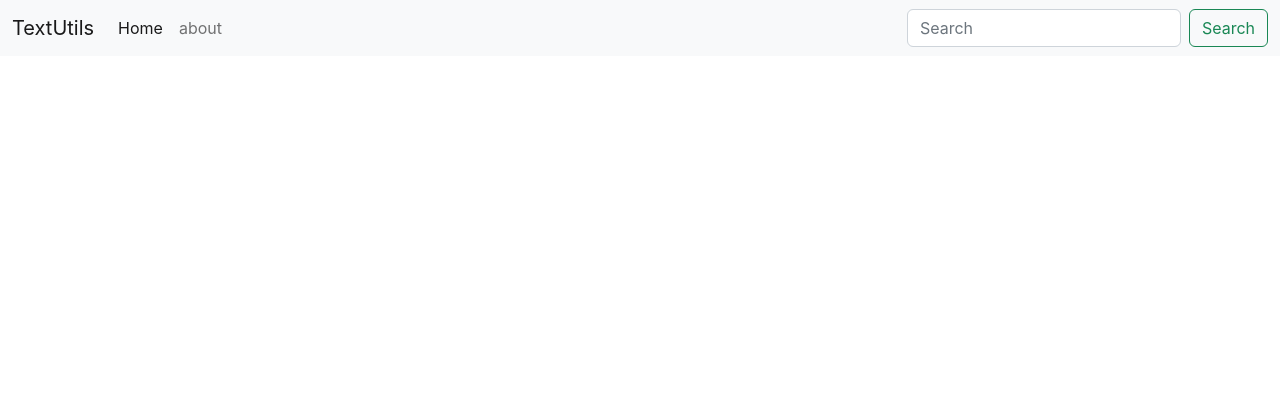
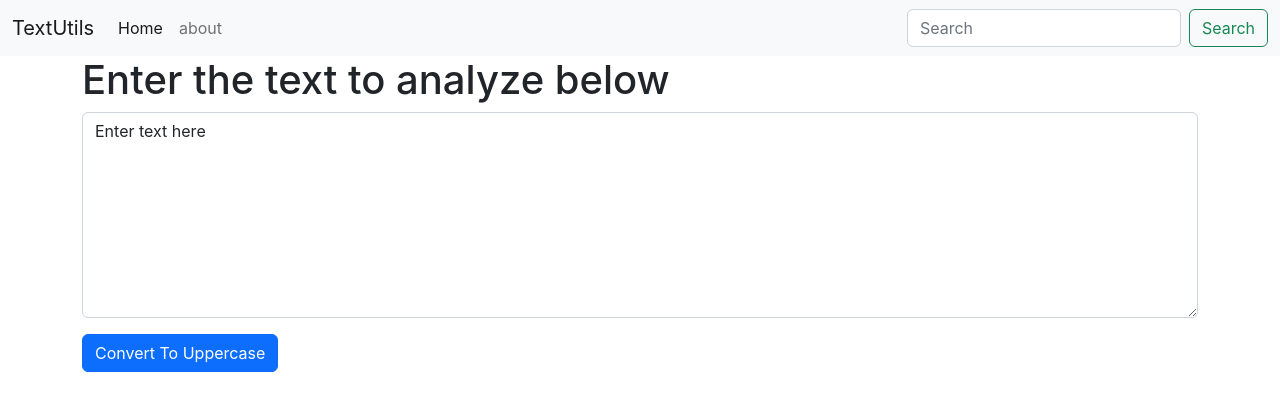
Before and after one commit to tusharsolanki15/React, a React (Create React App) app: page / in a window 1280 px wide. Shown: the top 410 px of the page. Built offline with nearby package versions, Linux system fonts and the light colour scheme.

Commit message:
video NO:7

```diff
--- a/src/App.js
+++ b/src/App.js
@@ -1,10 +1,15 @@
 import "./App.css";
 import Navbar from "./components/Navbar";
+import TextForm from "./components/TextForm";
+
 
 function App() {
   return (
     <>
       <Navbar title="TextUtils" aboutText="about"/>
+      <div className="container">
+        <TextForm heading="Enter the text to analyze below" />
+      </div>
     </>
   );
 }
--- a/src/components/Navbar.js
+++ b/src/components/Navbar.js
@@ -48,7 +48,7 @@
 
 Navbar.propTypes = {
     title: PropTypes.string.isRequired,
-    abouttext: PropTypes.string.isRequired
+    aboutText: PropTypes.string.isRequired
 }
 
 Navbar.defaultProps = {
--- /dev/null
+++ b/src/components/TextForm.js
@@ -0,0 +1,28 @@
+import React, {useState}from "react";
+
+export default function TextForm(props) {
+    const handleUpClick = () =>{
+        // console.log("Uppercase was clicked: " + text);
+        let newText = text.toUpperCase();
+        setText(newText)
+    }
+
+
+    const handleUpChange = (event) =>{
+        // console.log("On change");
+        setText(event.target.value)
+    }
+
+    const [text, setText] = useState("Enter text here");
+    // text = "new text" // Wrong way to change the state
+    // setText("new text"); // Correct way to change the state
+    return (
+        <div>
+            <h1>{props.heading}</h1>
+            <div className="mb-3">
+                <textarea className="form-control" value={text} onChange={handleUpChange} id="myBox" rows="8"></textarea>
+            </div>
+            <button className="btn btn-primary" onClick={handleUpClick}>Convert To Uppercase</button>
+        </div>
+    );
+}
```
